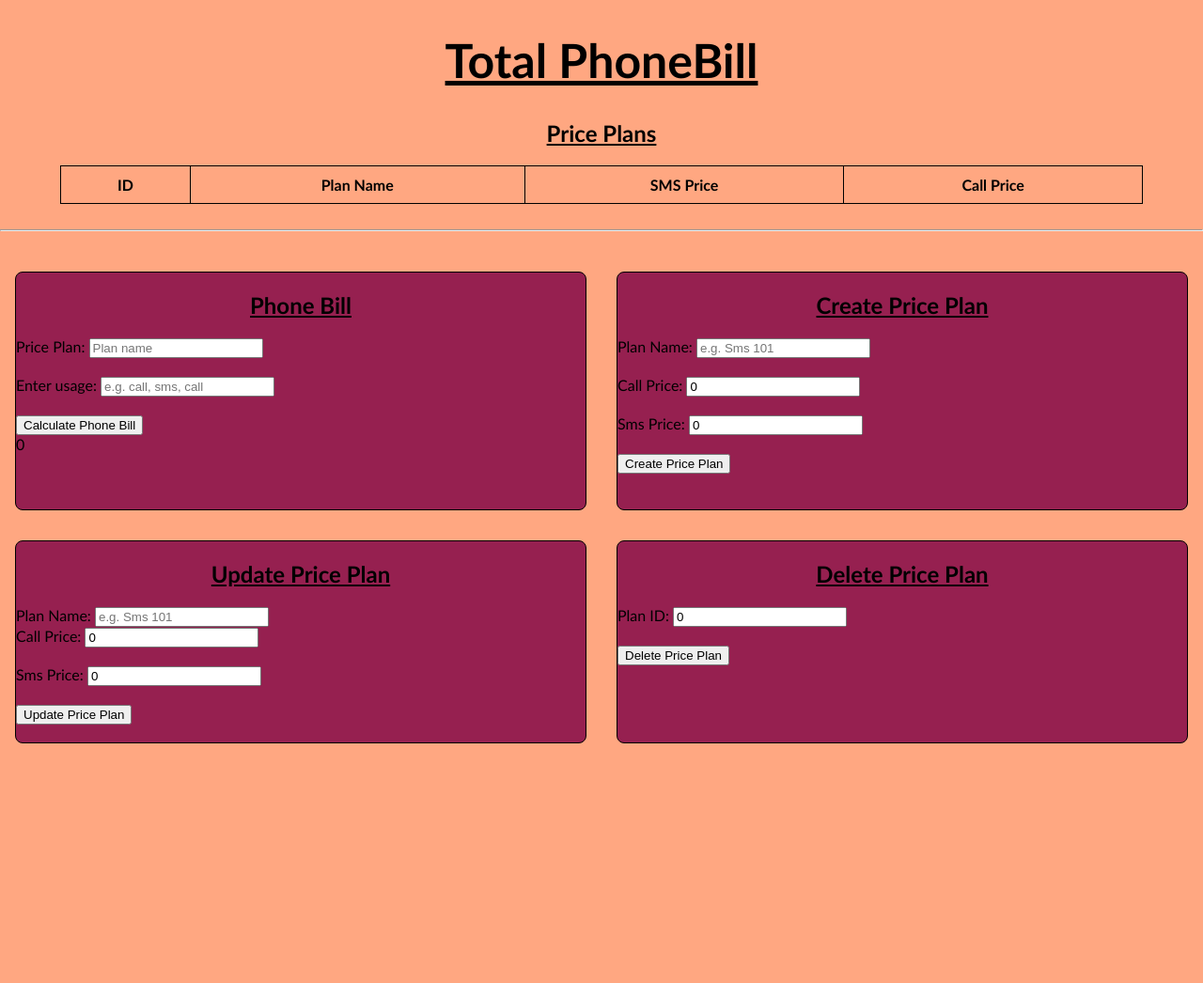
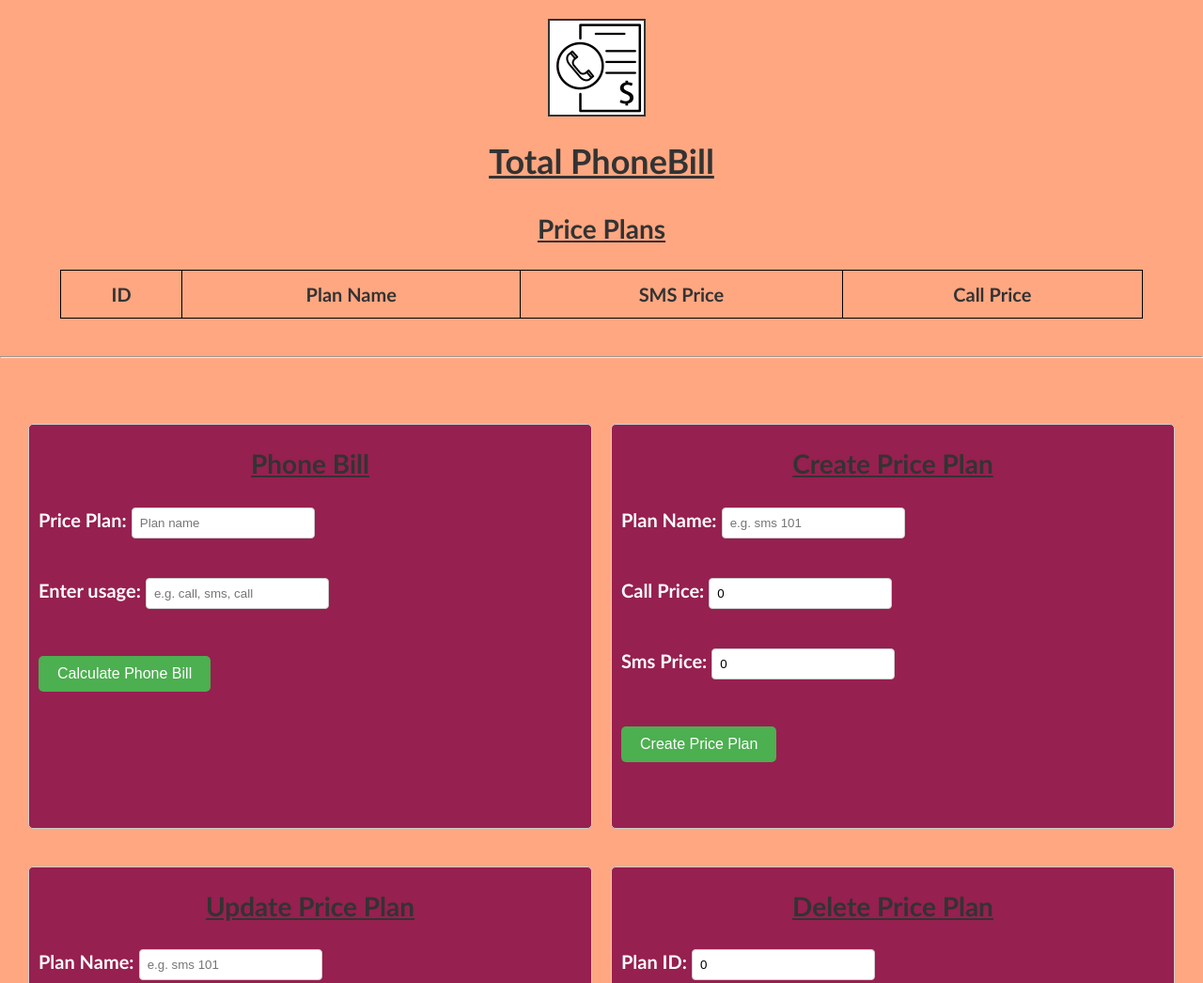
Before and after one commit to HopeLotriet/price_plans, a website: page public/index.html in a window 1280 px wide. Shown: the top 1046 px of the page at 94% size. Before the commit the page ends 807 px from the top, so only its background shows below. Drawn offline with nearby package versions, Linux system fonts and the light colour scheme; no server answers.

Commit message:
Creating Price Plans

```diff
--- a/public/data-plan.js
+++ b/public/data-plan.js
@@ -18,6 +18,7 @@ document.addEventListener('alpine:init', () => {
             createMessage: "",
             updateMessage: "",
             deleteMessage: "",
+            totalMessage: "",
 
 
             init(){
@@ -97,14 +98,16 @@ document.addEventListener('alpine:init', () => {
                 return axios.post('http://localhost:4011/api/phonebill',{
                     "price_plan": this.selectedPlanName,
                     "actions" : this.actions,
-                }).then(result => {
-                    this.totalBill = result.data.total;
+                }).then(response => {
+                    this.totalBill = response.data.total;
+
 
 
                     setTimeout(() => {
                         this.totalBill = 0.00;
+
                         window.location.reload();
-                    }, 9000)
+                    }, 3000)
 
                 })
                 .catch(error => {
--- a/public/index.html
+++ b/public/index.html
@@ -16,6 +16,9 @@
 
     <div x-data="totalPrices">
 
+        <div class=header>
+            <img src ="phonebill.png" alt="phonebill" width="10%">
+        </div>
         <h1>Total PhoneBill</h1>
         <h2>Price Plans</h2>
 
@@ -68,7 +71,7 @@
             <br>
 
             <button class="button" x-on:click="calculatePhoneBill()">Calculate Phone Bill</button>
-            <div class="message">
+            <div class="message" x-show="totalBill.length>0">
                 <span x-text="totalBill"></span>
             </div>
 
@@ -82,20 +85,20 @@
 
             <div>
                 <label for="createPlanName">Plan Name:</label>
-                <input x-model="newName" type="text" id="newName" placeholder="e.g. Sms 101">
+                <input x-model="newName" type="text" id="newName" placeholder="e.g. sms 101">
             </div>
             <br>
 
             <div>
                 <label for="CreateCallPrice">Call Price:</label>
-                <input x-model="newCall" type="text" id="newCall" placeholder="e.g. call">
+                <input x-model="newCall" type="text" id="newCall" placeholder="e.g. 3.5">
             </div>
             <br>
 
 
             <div>
                 <label for="createSmsPrice">Sms Price:</label>
-                <input x-model="newSms" type="text" id="newSms" placeholder="e.g. sms">
+                <input x-model="newSms" type="text" id="newSms" placeholder="e.g. 5.6">
             </div>
 
             <br>
@@ -118,18 +121,18 @@
 
             <div>
                 <label for="updatePlanName">Plan Name:</label>
-                <input x-model="planName" type="text" id="planName" placeholder="e.g. Sms 101">
+                <input x-model="planName" type="text" id="planName" placeholder="e.g. sms 101">
             </div>
 
             <div>
                 <label for="updateCallPrice">Call Price:</label>
-                <input x-model="callPrice" type="text" id="callPrice" placeholder="e.g. call">
+                <input x-model="callPrice" type="text" id="callPrice" placeholder="e.g. 1.6, 2.0">
             </div>
             <br>
 
             <div>
                 <label for="updateSmsPrice">Sms Price:</label>
-                <input x-model="smsPrice" type="text" id="smsPrice" placeholder="e.g. sms">
+                <input x-model="smsPrice" type="text" id="smsPrice" placeholder="e.g. 0.5, 1.5">
             </div>
             <br>
 
@@ -159,7 +162,7 @@
 
             <br>
 
-            <div class="message">
+            <div class="message" x-show="deleteMessage.length>0">
                 <span x-text="deleteMessage"></span>
             </div>
             <br>
@@ -173,8 +176,9 @@
 
 
     </div>
+    <hr>
 
-
+   <footer><h5><em>Done by Musawenkosi Nyathi🙂</em></h5></footer>
 
 
 
--- a/public/styles.css
+++ b/public/styles.css
@@ -6,23 +6,46 @@ html, body {
 body {
     background-color: #ffa781;
     font-family:'Gill Sans', 'Gill Sans MT', Calibri, 'Trebuchet MS', sans-serif;
-    font-size: 20px'
+    font-size: 20px;
+    line-height: 1.5;
+    color: #333;
 }
+
+.header {
+    display: flex;
+    align-items: center;
+    justify-content: center;
+    margin-top: 20px;
+}
+
+.header img {
+    width: 25%;
+    max-width: 100px;
+    height: auto;
+    margin-right: 10px;
+    border: 2px solid;
+}
+
+
 
 h1{
     text-align: center;
     text-decoration: underline;
-    font-size: 50px;
+    font-size: 36px;
+    margin-top: 20px;
 }
 h2{
     text-align: center;
     text-decoration: underline;
+    font-size: 28px;
+    margin-top: 10px;
 }
 
 .container {
-    border: 1px solid;
-    border-radius: 0.5em;
-    margin: 1em;
+    border: 1px solid #ccc;
+    border-radius: 5px;
+    margin: 10px;
+    padding: 10px;
     background-color: #962050;
     flex: 1;
 
@@ -33,24 +56,85 @@ tr{
     margin: 0.5em;
     text-align: center;
     padding: 10px;
-    text-transform: capitalize;
+    /* text-transform: capitalize; */
 }
 
 th, td{
+
+    /* margin: 0.5em; */
+    padding: 10px;
+    text-align: center;
+    /* text-transform: capitalize; */
+}
+
+table, th, td {
     border: 1.5px solid black;
-    margin: 0.5em;
-    padding: 10px;
-    text-transform: capitalize;
 }
 
 table{
+    border-collapse: collapse;
     margin: auto;
-    border: 1.5px solid black;
     width: 90%;
     padding: 10px;
-    border-collapse: collapse;
+
 }
 
 .box1 {
     display: flex;
+    /* flex-wrap: wrap; */
+    /* justify-content: space-between; */
+    margin: 20px;
 }
+
+label {
+    /* display: block; */
+    margin-bottom: 5px;
+    font-weight: bold;
+    color: white;
+}
+
+input[type="text"] {
+
+    padding: 8px;
+    margin-bottom: 10px;
+    border: 1px solid #ccc;
+    border-radius: 4px;
+}
+
+.button {
+    background-color: #4CAF50;
+    color: white;
+    border: none;
+    padding: 10px 20px;
+    text-align: center;
+    text-decoration: none;
+    display: inline-block;
+    font-size: 16px;
+    margin-top: 10px;
+    cursor: pointer;
+    border-radius: 5px;
+}
+
+.button:hover {
+    background-color: #45a049;
+}
+
+.message {
+    margin-top: 10px;
+    color: white;
+    text-align: center;
+    border: 1px solid;
+}
+
+footer {
+    text-align: center;
+}
+
+@media (max-width: 768px) {
+    .container {
+        margin: 10px 0;
+    }
+    .box1 {
+        margin: 10px;
+    }
+}
```
Also changed, not shown: index.js (+9 -6 lines), public/phonebill.png (added), 1 other file.
